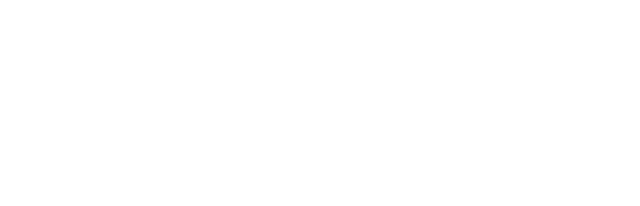
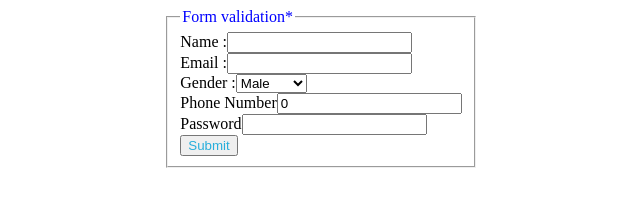
Before and after one commit to sahilthakurxyz/Signup-Form---Rendering-Lists-Conditional-content-Outputting-Conditional-Cont---c314znfc8irn, a React app: page / in a window 1280 px wide. Shown: the whole page, without its empty margins (319-959 px from the left). Built offline with nearby package versions, Linux system fonts and the light colour scheme.

Commit message:
trying to complete newton assignments

```diff
--- a/src/components/App.js
+++ b/src/components/App.js
@@ -1,11 +1,123 @@
-import React, {Component, useState} from "react";
-import '../styles/App.css';
+import React, { Component, useState } from "react";
+import "../styles/App.css";
 
 const App = () => {
+  let [name, setName] = useState("");
+  let [email, setEmail] = useState("");
+  let [password, setPassword] = useState("");
+  let [gender, setGender] = useState("male");
+  let [phonenumber, setPhonenumber] = useState(Number);
+
+  let [error, setError] = useState("");
+  const isAphamumeric = (name) => {
+    return /^[a-zA-Z0-9]+(?:\s[a-zA-Z0-9]+)*$/.test(name);
+  };
+  const onSubmit = (event) => {
+    event.preventDefault();
+    if (!name && !email && !phonenumber && !password && !gender) {
+      setError("All field are mandatory");
+      return;
+    }
+    if (!isAphamumeric(name) && name.trim().length === 0) {
+      setError("Name is not alphanumeric");
+      return;
+    }
+    if (!email.includes("@")) {
+      setError("Email must contained @");
+    }
+    if (!gender) {
+      setError("Please identify as male, female or others");
+      return;
+    }
+    if (isNaN(phonenumber)) {
+      setError("Phone number must contain only numbers");
+      return;
+    }
+    if (password.length < 6) {
+      setError("Password must be atleat 6 letters");
+      return;
+    }
+    const username = email.split("@")[0];
+    setError("");
+    alert(`Hello ${username}`);
+  };
   return (
-    <div id="main"></div>
-  )
-}
+    <div id="main">
+      <fieldset>
+        <legend className="legend">Form validation* </legend>
+        {error && <div className="error">{error}</div>}
+        <form onSubmit={onSubmit}>
+          <label htmlFor="name">Name :</label>
+          <input
+            type="text"
+            data-testid="name"
+            id="name"
+            value={name}
+            onChange={(e) => {
+              setError("");
+              setName(e.target.value);
+            }}
+          />
+          <br />
 
+          <label htmlFor="email">Email :</label>
+          <input
+            type="text"
+            data-testid="email"
+            id="email"
+            value={email}
+            onChange={(e) => {
+              setError("");
+              setEmail(e.target.value);
+            }}
+          />
+          <br />
+
+          <label htmlFor="gender">Gender :</label>
+          <select
+            id="gender"
+            data-testid="gender"
+            value={gender}
+            onChange={(e) => {
+              setGender(e.target.value);
+            }}
+          >
+            <option value="male">Male</option>
+            <option value="female">Fe-male</option>
+            <option value="others">Others</option>
+          </select>
+          <br />
+          <label htmlFor="phonenumber">Phone Number</label>
+          <input
+            type="text"
+            id="phonenumber"
+            data-testid="phonenumber"
+            value={phonenumber}
+            onChange={(e) => {
+              setError("");
+              setPhonenumber(e.target.value);
+            }}
+          />
+          <br />
+          <label htmlFor="password">Password</label>
+          <input
+            type="password"
+            id="password"
+            data-testid="password"
+            value={password}
+            onChange={(e) => {
+              setError("");
+              setPassword(e.target.value);
+            }}
+          />
+          <br />
+          <button type="submit" data-testid="submit">
+            Submit
+          </button>
+        </form>
+      </fieldset>
+    </div>
+  );
+};
 
 export default App;
--- a/src/styles/App.css
+++ b/src/styles/App.css
@@ -10,3 +10,21 @@ button{
     justify-content: center;
     align-items: center;
 }
+#main{
+    display: flex;
+    justify-content: center;
+    align-items: center;
+}
+.legend{
+    color:#0000ff;
+}
+ .error{
+   display: flex;
+   justify-content: center;
+
+   object-fit: contain;
+     color: red;
+     font-size: 17px;
+     font-weight: 400;
+
+}
```
Also changed, not shown: 1 other file.
